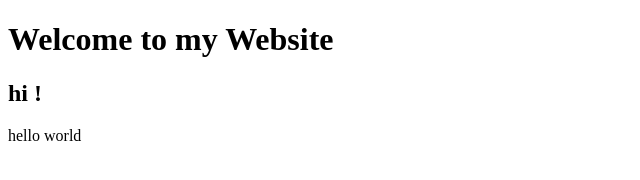
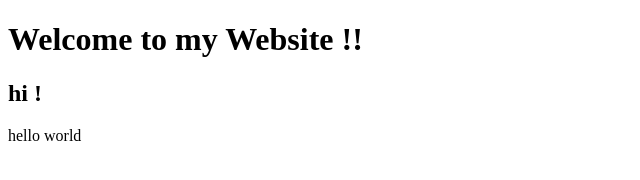
Before and after one commit to TurnoMuharib/hello, a plain HTML site: page index.html in a window 1280 px wide. Shown: the full height of the page, 0-640 px from the left. Drawn offline with Linux system fonts and the light colour scheme.

Commit message:
add exclamation mark

```diff
--- a/index.html
+++ b/index.html
@@ -7,7 +7,7 @@
     <title>Document</title>
 </head>
 <body>
-    <h1>Welcome to my Website</h1>
+    <h1>Welcome to my Website !!</h1>
     <h2> hi !</h2>
     hello world
 </body>
```
